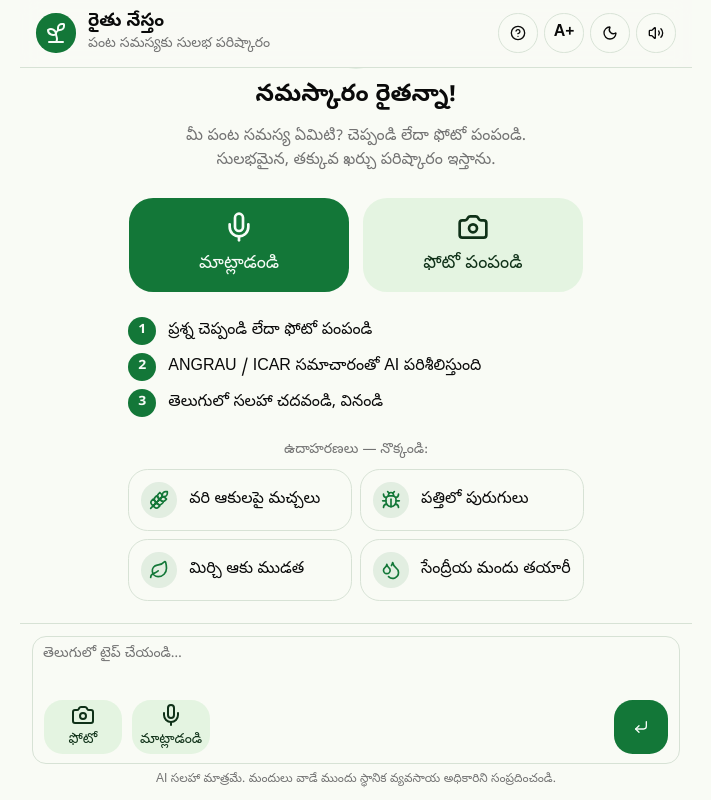
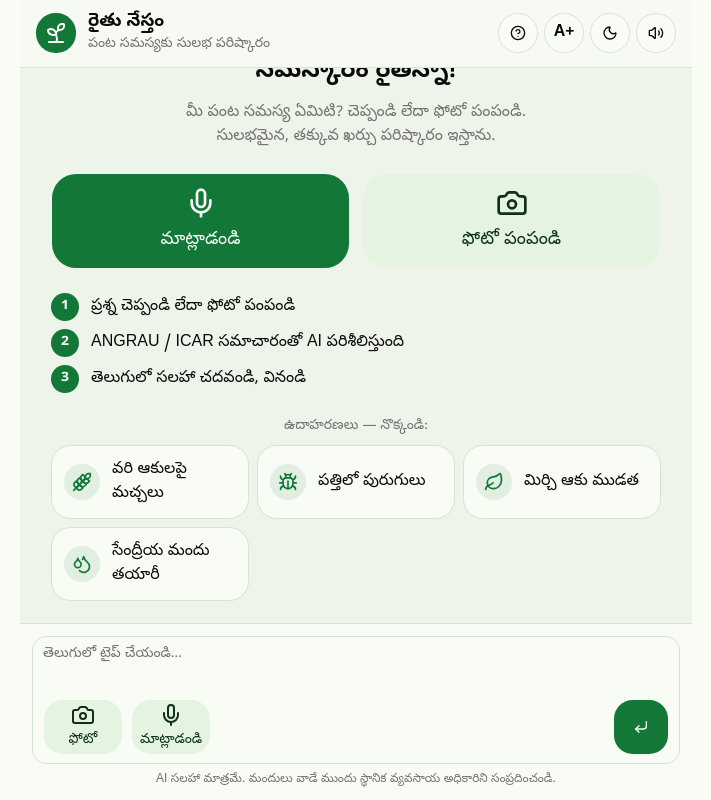
Before and after one commit to ravisri/rythu-nestham_agent, a Next.js app: page / in a window 1280 px wide. Shown: the whole page, without its empty margins (284-995 px from the left). Built offline with nearby package versions, Linux system fonts and the light colour scheme.

Commit message:
few design and functionality updated.

```diff
--- a/components/chat/chat.tsx
+++ b/components/chat/chat.tsx
@@ -185,7 +185,7 @@ function ChatInner() {
   const bodySize = largeText ? "text-xl" : "text-base"
 
   return (
-    <div className="mx-auto flex h-dvh max-w-2xl flex-col">
+    <div className="mx-auto flex h-dvh max-w-2xl flex-col bg-muted dark:bg-background">
       <header className="flex items-center gap-3 border-b bg-background/80 px-4 py-3 backdrop-blur">
         <span className="flex size-10 shrink-0 items-center justify-center rounded-xl bg-primary text-primary-foreground">
           <SproutIcon className="size-6" />
--- a/components/chat/welcome.tsx
+++ b/components/chat/welcome.tsx
@@ -101,12 +101,12 @@ export function Welcome({
         <p className="text-sm font-medium text-muted-foreground">
           ఉదాహరణలు — నొక్కండి:
         </p>
-        <div className="grid gap-2 sm:grid-cols-2">
+        <div className="grid gap-2 grid-cols-1 sm:grid-cols-2 md:grid-cols-3">
           {EXAMPLES.map(({ icon: Icon, label, text }) => (
             <Button
               key={label}
               variant="outline"
-              className="h-auto min-h-14 justify-start gap-3 rounded-xl px-3 py-3 text-left text-base whitespace-normal"
+              className="h-auto min-h-14 justify-start gap-3 rounded-xl p-1.5 sm:p-3 text-left text-base whitespace-normal"
               onClick={() => onPick(text)}
             >
               <span className="flex size-9 shrink-0 items-center justify-center rounded-full bg-primary/10 text-primary">
```
